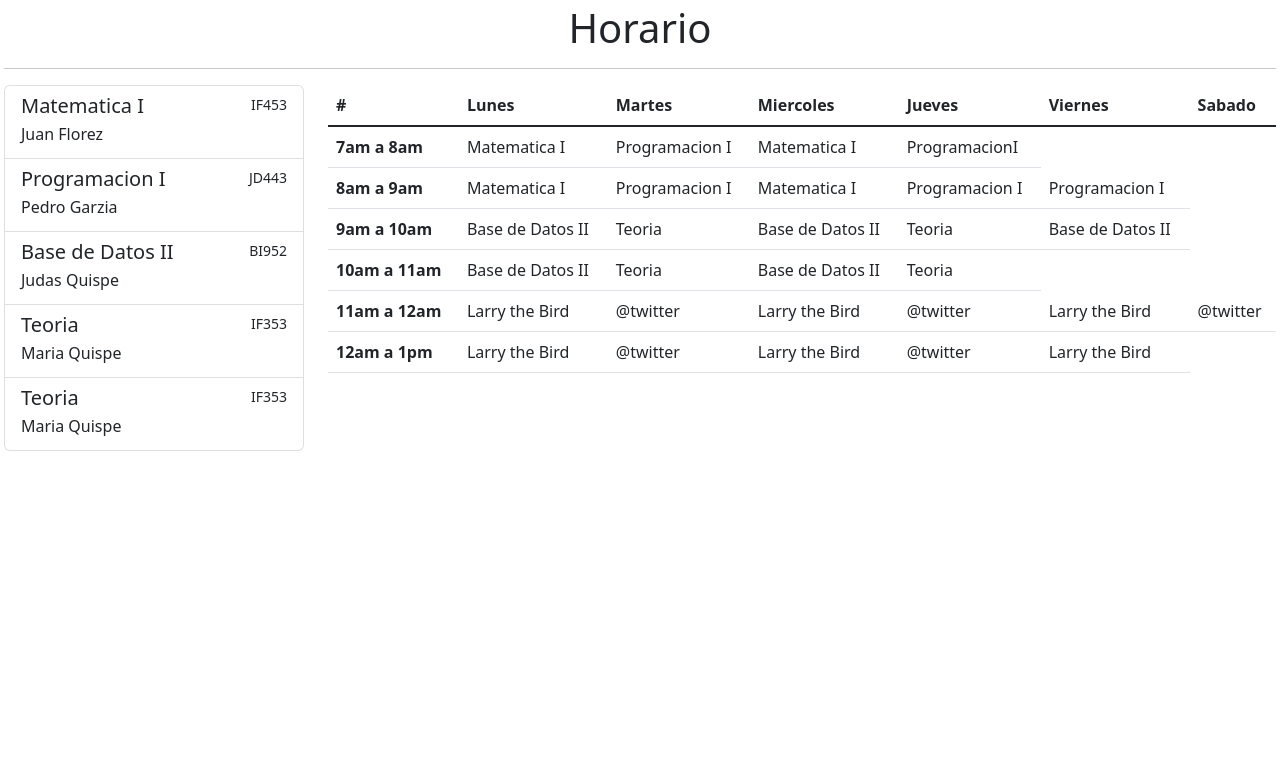
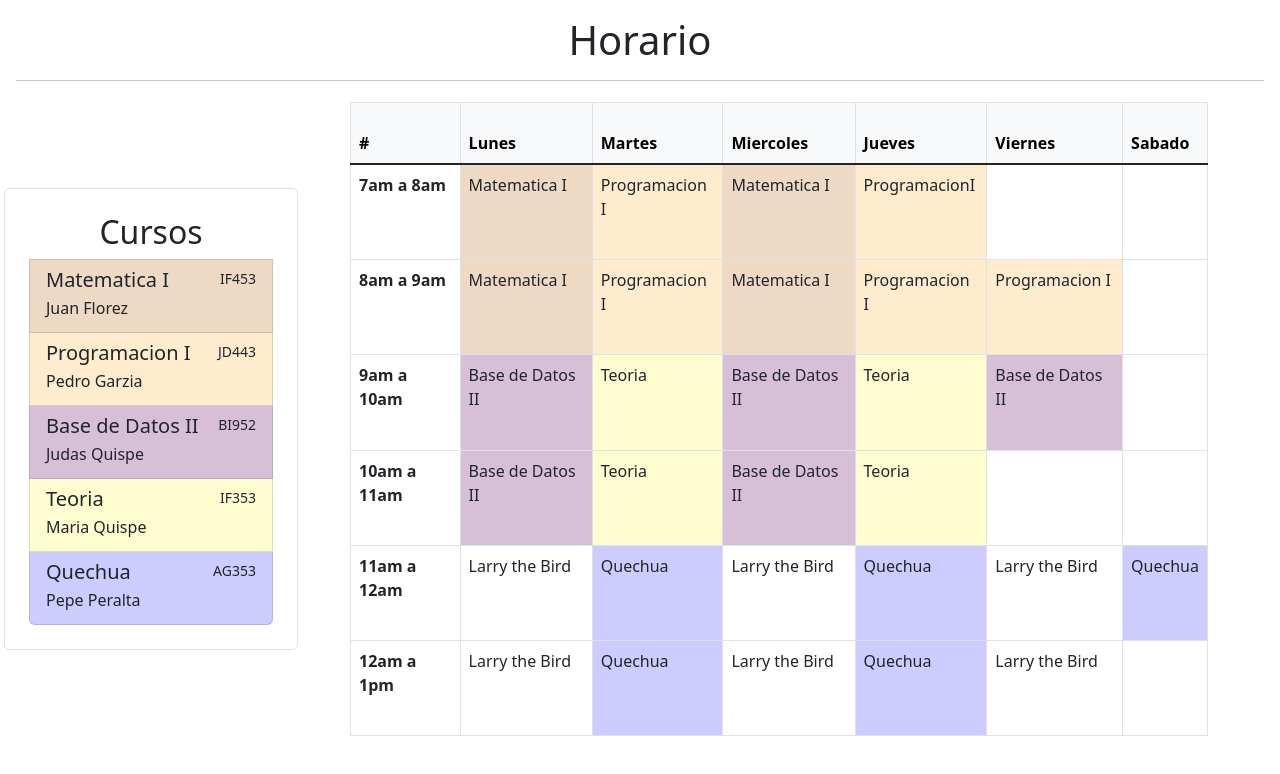
Before and after one commit to anghelo-code/schedule, a React (Vite) app: page /horario in a window 1280 px wide. Shown: the top 774 px of the page. Built offline with nearby package versions, Linux system fonts and the light colour scheme.

Commit message:
schedule page esta listo

```diff
--- /dev/null
+++ b/src/app.css
@@ -0,0 +1,11 @@
+.h-5 {
+  height: 5%;
+}
+
+.h-95 {
+  height: 95%;
+}
+
+.threadHeight {
+  height: 61px;
+}
--- a/src/components/Courses.jsx
+++ b/src/components/Courses.jsx
@@ -2,12 +2,13 @@ import { OneCourses } from "./OneCourses"
 
 export const Courses = () => {
   return (
-    <div class="list-group">
-      <OneCourses name="Matematica I" nameT="Juan Florez" id="IF453" />
-      <OneCourses name="Programacion I" nameT="Pedro Garzia" id="JD443" />
-      <OneCourses name="Base de Datos II" nameT="Judas Quispe" id="BI952" />
-      <OneCourses name="Teoria" nameT="Maria Quispe" id="IF353" />
-      <OneCourses name="Teoria" nameT="Maria Quispe" id="IF353" />
+    <div className="list-group border p-4">
+      <h2 className="text-center">Cursos</h2>
+      <OneCourses name="Matematica I" nameT="Juan Florez" id="IF453" classDiv="#EED9C4" />
+      <OneCourses name="Programacion I" nameT="Pedro Garzia" id="JD443" classDiv="#FFEBCD" />
+      <OneCourses name="Base de Datos II" nameT="Judas Quispe" id="BI952" classDiv="#D8BFD8" />
+      <OneCourses name="Teoria" nameT="Maria Quispe" id="IF353" classDiv="#FFFDD0" />
+      <OneCourses name="Quechua" nameT="Pepe Peralta" id="AG353" classDiv="#CCCCFF" />
     </div>
 
   )
--- a/src/components/OneCourses.jsx
+++ b/src/components/OneCourses.jsx
@@ -1,13 +1,14 @@
 import React from 'react'
 
-export const OneCourses = ({name, id, nameT}) => {
+export const OneCourses = ({name, id, nameT, classDiv}) => {
+    // const color = `background-color: ${classDiv};`;
     return (
-        <div class="list-group-item list-group-item-action" aria-current="true">
-            <div class="d-flex w-100 justify-content-between">
-                <h5 class="mb-1">{name}</h5>
+        <div className="list-group-item list-group-item-action" aria-current="true" style={{backgroundColor: classDiv}}>
+            <div className="d-flex w-100 justify-content-between">
+                <h5 className="mb-1">{name}</h5>
                 <small>{id}</small>
             </div>
-            <p class="mb-1">{nameT}</p>
+            <p className="mb-1">{nameT}</p>
         </div>
     )
 }
--- a/src/components/Schedule.jsx
+++ b/src/components/Schedule.jsx
@@ -1,58 +1,71 @@
 import { ScheduleHead } from "./ScheduleHead"
 
 export const Schedule = () => {
+  const colorMate="#EED9C4";
+  const colorProgra="#FFEBCD";
+  const colorBase="#D8BFD8";
+  const colorTeoria="#FFFDD0";
+  const colorQuechua="#CCCCFF";
+
   return (
-    <table class="table">
+    <table className="table h-100 table-bordered">
       <ScheduleHead/>
 
-      <tbody class="table-group-divider">
+      <tbody className="table-group-divider">
         <tr>
           <th scope="row">7am a 8am</th>
-          <td>Matematica I</td>
-          <td>Programacion I</td>
-          <td>Matematica I</td>
-          <td>ProgramacionI</td>
+          <td style={{backgroundColor: colorMate}} >Matematica I</td>
+          <td style={{backgroundColor: colorProgra}} >Programacion I</td>
+          <td style={{backgroundColor: colorMate}} >Matematica I</td>
+          <td style={{backgroundColor: colorProgra}} >ProgramacionI</td>
+          <td></td>
+          <td></td>
         </tr>
         <tr>
           <th scope="row">8am a 9am</th>
-          <td>Matematica I</td>
-          <td>Programacion I</td>
-          <td>Matematica I</td>
-          <td>Programacion I</td>
-          <td>Programacion I</td>
+          <td style={{backgroundColor: colorMate}} >Matematica I</td>
+          <td style={{backgroundColor: colorProgra}} >Programacion I</td>
+          <td style={{backgroundColor: colorMate}} >Matematica I</td>
+          <td style={{backgroundColor: colorProgra}} >Programacion I</td>
+          <td style={{backgroundColor: colorProgra}} >Programacion I</td>
+          <td></td>
         </tr>
         <tr>
           <th scope="row">9am a 10am</th>
-          <td>Base de Datos II</td>
-          <td>Teoria</td>
-          <td>Base de Datos II</td>
-          <td>Teoria</td>
-          <td>Base de Datos II</td>
+          <td style={{backgroundColor: colorBase}} >Base de Datos II</td>
+          <td style={{backgroundColor: colorTeoria}} >Teoria</td>
+          <td style={{backgroundColor: colorBase}} >Base de Datos II</td>
+          <td style={{backgroundColor: colorTeoria}} >Teoria</td>
+          <td style={{backgroundColor: colorBase}} >Base de Datos II</td>
+          <td></td>
         </tr>
         <tr>
           <th scope="row">10am a 11am</th>
-          <td>Base de Datos II</td>
-          <td>Teoria</td>
-          <td>Base de Datos II</td>
-          <td>Teoria</td>
+          <td style={{backgroundColor: colorBase}} >Base de Datos II</td>
+          <td style={{backgroundColor: colorTeoria}} >Teoria</td>
+          <td style={{backgroundColor: colorBase}} >Base de Datos II</td>
+          <td style={{backgroundColor: colorTeoria}} >Teoria</td>
+          <td></td>
+          <td></td>
         </tr>
         <tr>
           <th scope="row">11am a 12am</th>
           <td>Larry the Bird</td>
-          <td>@twitter</td>
+          <td style={{backgroundColor: colorQuechua}} >Quechua</td>
           <td>Larry the Bird</td>
-          <td>@twitter</td>
+          <td style={{backgroundColor: colorQuechua}} >Quechua</td>
           <td>Larry the Bird</td>
-          <td>@twitter</td>
+          <td style={{backgroundColor: colorQuechua}} >Quechua</td>
         </tr>
 
         <tr>
           <th scope="row">12am a 1pm</th>
           <td>Larry the Bird</td>
-          <td>@twitter</td>
+          <td style={{backgroundColor: colorQuechua}} >Quechua</td>
           <td>Larry the Bird</td>
-          <td>@twitter</td>
+          <td style={{backgroundColor: colorQuechua}} >Quechua</td>
           <td>Larry the Bird</td>
+          <td></td>
         </tr>
       </tbody>
     </table>
--- a/src/components/ScheduleHead.jsx
+++ b/src/components/ScheduleHead.jsx
@@ -2,8 +2,8 @@ import React from 'react'
 
 export const ScheduleHead = () => {
   return (
-    <thead>
-      <tr>
+    <thead className='table-light'>
+      <tr className='threadHeight'>
         <th scope="col">#</th>
         <th scope="col">Lunes</th>
         <th scope="col">Martes</th>
--- a/src/main.jsx
+++ b/src/main.jsx
@@ -1,7 +1,7 @@
-import React from 'react'
-import ReactDOM from 'react-dom/client'
+import React from 'react';
+import ReactDOM from 'react-dom/client';
 // import { AppSchedule } from './AppSchedule'
-import { SchedulePage } from './pages/SchedulePage'
+import { SchedulePage } from './pages/SchedulePage';
 
 ReactDOM.createRoot(document.getElementById('root')).render(
   <React.StrictMode>
--- a/src/pages/HomePage.jsx
+++ b/src/pages/HomePage.jsx
@@ -3,11 +3,11 @@ import { Form } from "../components/Form"
 
 export const HomePage = () => {
   return (
-    <div className="countainer m-1">
+    <div className="countainer p-3">
       <h1 className="text-center" >Horario</h1>
       <hr />
 
-      <section className="row h-95">
+      <section >
         {/* Form */}
         <Form  />
 
--- a/src/pages/SchedulePage.jsx
+++ b/src/pages/SchedulePage.jsx
@@ -1,22 +1,27 @@
 import { Courses } from "../components/Courses"
-import { Schedule } from "../components/Schedule"
+import { Schedule } from "../components/Schedule";
+import './../app.css';
+
 
 export const SchedulePage = () => {
   return (
-    <div className="countainer m-1">
-      <h1 className="text-center h-5" >Horario</h1>
-      <hr />
+    <div className="countainer p-3 vh-100">
+      <div className="h-5">
+        <h1 className="text-center" >Horario</h1>
+        <hr />
+      </div >
 
 
-      <section className="row h-95">
+
+      <section className="row h-95 gap-3">
         {/* courses */}
-        <div className="col-md-3" >
+        <div className="col-md-3 align-items-center row" >
           <Courses />
         </div>
 
 
         {/* schedule */}
-        <div className="col-md-9">
+        <div className="col-md-9 p-5 align-items-center row">
           <Schedule />
         </div>
 
```
